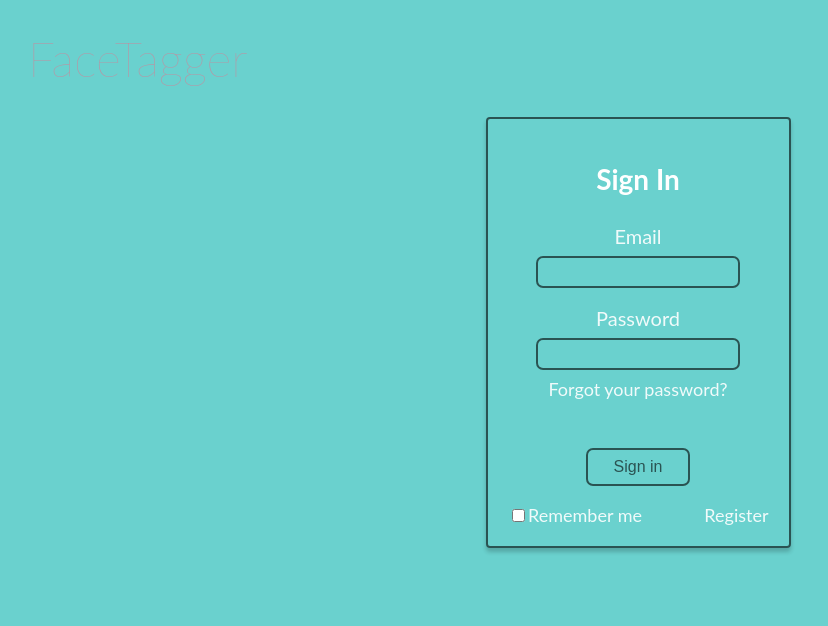
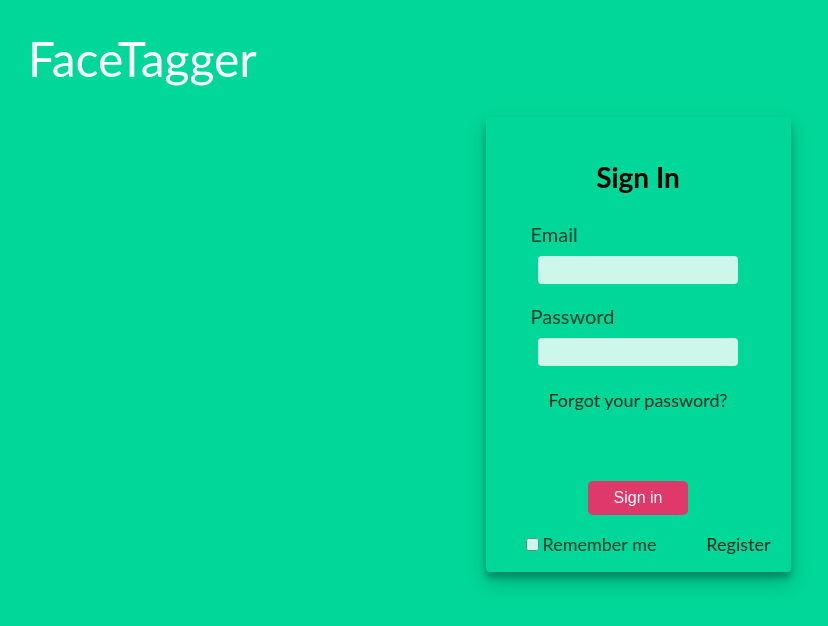
Before and after one commit to odelavia/face-tagger-app, a React (Create React App) app: page / in a window 1280 px wide. Shown: the top 626 px of the page, without its empty margins (2-830 px from the left). Built offline with nearby package versions, Linux system fonts and the light colour scheme.

Commit message:
fixed up styling

```diff
--- a/src/styles/components/layout/_imagelinkform.scss
+++ b/src/styles/components/layout/_imagelinkform.scss
@@ -13,6 +13,7 @@ linear-gradient(150deg,#e8a87c 24%,#e27d60 0,#e27d60 26%,rgba(240,166,17,0) 0,rg
   linear-gradient(30deg,#e8a87c 24%,#e27d60 0,#e27d60 26%,rgba(240,166,17,0) 0,rgba(240,166,17,0) 74%,#e27d60 0,#e27d60 76%,#e8a87c 0)0 0,
   linear-gradient(90deg,#e27d60 2%,#e8a87c 0,#e8a87c 98%,#e27d60 0%)0 0 #e8a87c;
   background-size:40px 60px;
+  box-shadow: 0 5px 10px rgba(0, 0, 0, 0.19), 0 3px 3px rgba(0, 0, 0, 0.23);
   padding: 30px;
   border-radius: 5px;
 
--- a/src/styles/components/layout/_logo.scss
+++ b/src/styles/components/layout/_logo.scss
@@ -2,9 +2,9 @@
   display: flex;
   justify-content: flex-start;
   // font-family: 'SEGA LOGO FONT';
-  font-weight: 200;
+  font-weight: 400;
   font-size: 3rem;
-  color: #c38d9e
+  color: white;
 }
 
 @media (max-width: 565px){
--- a/src/styles/components/pages/auth/_signin.scss
+++ b/src/styles/components/pages/auth/_signin.scss
@@ -9,29 +9,36 @@
         'btn'
         'rememsign';
     background-color: transparent;
-    border: solid 2px rgba(0,0,0,.6);
-    border-radius:.25rem;
+    border-radius: 4px;
     margin: 30px auto;
     // max-width: 100%;
     // width: 50%;
     width: 25%;
-    min-width: 16rem;
+    min-width: 18rem;
+    height: 455px;
     padding: 20px;
     justify-self: center;
-    box-shadow: 0px 4px 4px 0px rgba(0,0,0,0.2);
+    box-shadow: 0 10px 20px rgba(0, 0, 0, 0.19), 0 6px 6px rgba(0, 0, 0, 0.23);
 }
 
 label {
+  // display: flex;
+  // justify-content: flex-start;
+  color: black;
+  opacity: .8;
   padding: 5px 0;
   margin: 10px 0;
+
+  p:not(.remember-text) {
+    display: flex;
+    justify-self: flex-start;
+    margin: 0 0 0 25px;
+    padding-bottom: 10px;
   }
-
-p {
-    margin: 0;
-    padding-bottom: 10px;
 }
 
 .sign-header {
+  color: black;
   grid-area: sign-header;
   font-size: 2.5rem;
 }
@@ -40,53 +47,47 @@ p {
     grid-area: email;
     display: flex;
     flex-direction: column;
-    align-items: center;
+    // align-items: center;
     justify-content: center;
-}
-
-.email-input {
-    height: 28px;
-    width: 200px;
-    background-color: transparent;
-    box-shadow: 0px 0px 0px 2px rgba(0,0,0,0.6);
-    border-style: none;
-    border-radius: 5px;
-    font-size: 1.0rem;
-}
-
-.email-input:focus {
-    outline: none;
-    background-color: #00C2E2;
-    opacity: .75;
 }
 
 .pass {
     grid-area: pass;
     display: flex;
     flex-direction: column;
-    align-items: center;
+    // align-items: center;
     justify-content: center;
     margin-top: 0;
     margin-bottom: 5px;
 }
-
+.email-input,
 .pass-input {
+  display: flex;
+  align-self: center;
   height: 28px;
   width: 200px;
-    background-color: transparent;
-    box-shadow: 0px 0px 0px 2px rgba(0,0,0,0.6);
   border-style: none;
-    border-radius: 5px;
+  border-radius: 4px;
   font-size: 1.0rem;
+  background-color: white;
 }
 
+.email-input:focus,
 .pass-input:focus {
+  height: 28px;
+  width: 200px;
+  border-style: none;
+  border-radius: 4px;
+  font-size: 1.0rem;
+  background-color: white;
   outline: none;
-    background-color: #00C2E2;
-    opacity: .75;
+  border: solid 1.5px #DE3968;
+  opacity: .8;
 }
 
 .forgot-pass {
+  color: black;
+  opacity: .8;
   grid-area: forgot-pass;
   cursor: pointer;
 }
@@ -104,23 +105,24 @@ p {
   text-align: center;
   width: 100px;
   padding:8px 20px 8px 20px;
-  opacity: .6;
-  background-color: transparent;
-  box-shadow: 0px 0px 0px 2px rgb(0,0,0);
+  opacity: 1;
+  color: white;
+  background-color: #DE3968;
   border-style: none;
   border-radius: 5px;
   font-size: 1rem;
-  margin: 40px 0 0 0;
+  margin: 60px 0 0 0;
 }
 
 .btn:hover {
-  opacity: .8;
+  opacity: .9;
+  box-shadow: 0 5px 10px rgba(0, 0, 0, 0.19), 0 3px 3px rgba(0, 0, 0, 0.23);
 }
 
-.btn:focus {
-  outline: none;
-  background-color: #FFBEBE;
-}
+// .btn:focus {
+//   outline: none;
+//   background-color: #FFBEBE;
+// }
 
 .forgot-pass {
   margin-bottom: 10px;
@@ -136,10 +138,9 @@ p {
 .remem-regis-links {
   display: grid;
   grid-area: rememsign;
-  grid-template-columns: 1fr 1fr;
+  grid-template-columns: auto auto;
   grid-template-areas: 'remember sign';
   align-items: center;
-  margin-top: 20px;
 }
 
 .remember {
@@ -168,7 +169,8 @@ p {
 
 .signup {
   grid-area: sign;
-  color: white;
+  color: black;
+  opacity: .8;
   text-decoration: none;
   cursor: pointer;
   justify-self: end;
--- a/src/styles/components/user/_profileicon.scss
+++ b/src/styles/components/user/_profileicon.scss
@@ -4,8 +4,8 @@
  justify-content: flex-end;
  height: 64px;
  width: 64px;
+ position: relative;
 
- position: relative;
  .icon-container {
   .dropdown-toggle {
    height: 64px;
@@ -14,6 +14,7 @@
     height: 64px;
     width: 64px;
     border-radius: 50%;
+    box-shadow: 0 5px 10px rgba(0, 0, 0, 0.19), 0 3px 3px rgba(0, 0, 0, 0.23);
    }
   }
  }
--- a/src/styles/main.css
+++ b/src/styles/main.css
@@ -10,7 +10,7 @@ body {
   justify-content: center;
   font-family: 'Lato', sans-serif;
   color: white;
-  background-color: #6AD1CE;
+  background-color: #00D798;
   min-width: 320px;
   font-size: 20px; }
 
@@ -80,9 +80,9 @@ nav {
 .logo {
   display: flex;
   justify-content: flex-start;
-  font-weight: 200;
+  font-weight: 400;
   font-size: 3rem;
-  color: #c38d9e; }
+  color: white; }
 
 @media (max-width: 565px) {
   .logo {
@@ -103,6 +103,7 @@ nav {
   background-color: #e8a87c;
   background: radial-gradient(circle farthest-side at 0% 50%, #e8a87c 23.5%, rgba(240, 166, 17, 0) 0) 21px 30px, radial-gradient(circle farthest-side at 0% 50%, #e27d60 24%, rgba(240, 166, 17, 0) 0) 19px 30px, linear-gradient(#e8a87c 14%, rgba(240, 166, 17, 0) 0, rgba(240, 166, 17, 0) 85%, #e8a87c 0) 0 0, linear-gradient(150deg, #e8a87c 24%, #e27d60 0, #e27d60 26%, rgba(240, 166, 17, 0) 0, rgba(240, 166, 17, 0) 74%, #e27d60 0, #e27d60 76%, #e8a87c 0) 0 0, linear-gradient(30deg, #e8a87c 24%, #e27d60 0, #e27d60 26%, rgba(240, 166, 17, 0) 0, rgba(240, 166, 17, 0) 74%, #e27d60 0, #e27d60 76%, #e8a87c 0) 0 0, linear-gradient(90deg, #e27d60 2%, #e8a87c 0, #e8a87c 98%, #e27d60 0%) 0 0 #e8a87c;
   background-size: 40px 60px;
+  box-shadow: 0 5px 10px rgba(0, 0, 0, 0.19), 0 3px 3px rgba(0, 0, 0, 0.23);
   padding: 30px;
   border-radius: 5px; }
 
@@ -187,7 +188,8 @@ p {
     width: 440px;
     background-color: white;
     border-radius: 4px;
-    padding: 2rem; }
+    padding: 2rem;
+    box-shadow: 0 5px 10px rgba(0, 0, 0, 0.19), 0 3px 3px rgba(0, 0, 0, 0.23); }
     .profile-modal article main {
       display: flex;
       flex-direction: column;
@@ -225,7 +227,10 @@ p {
         font-size: 16px;
         padding: 8px;
         border-radius: 4px;
-        border: solid 1px black; }
+        border: solid 1px black;
+        outline: none; }
+        .profile-modal article main input:focus {
+          border: solid 1.5px #DE3968; }
     .profile-modal article .modal-btns {
       display: flex;
       justify-content: space-between;
@@ -234,7 +239,7 @@ p {
         font-size: 16px;
         border-radius: 4px;
         padding: 10px 20px;
-        background-color: #cecece; }
+        background-color: #DE3968; }
     .profile-modal article .modal-close {
       height: 28px;
       line-height: .43;
@@ -259,7 +264,8 @@ p {
     .icon-wrapper .icon-container .dropdown-toggle .icon-img {
       height: 64px;
       width: 64px;
-      border-radius: 50%; }
+      border-radius: 50%;
+      box-shadow: 0 5px 10px rgba(0, 0, 0, 0.19), 0 3px 3px rgba(0, 0, 0, 0.23); }
   .icon-wrapper .dropdown-menu {
     margin-top: 0px;
     background-color: rgba(255, 255, 255, 0.5);
@@ -294,24 +300,28 @@ p {
   grid-template-columns: 1fr;
   grid-template-areas: 'sign-header' 'email' 'pass' 'forgot-pass' 'btn' 'rememsign';
   background-color: transparent;
-  border: solid 2px rgba(0, 0, 0, 0.6);
-  border-radius: .25rem;
+  border-radius: 4px;
   margin: 30px auto;
   width: 25%;
-  min-width: 16rem;
+  min-width: 18rem;
+  height: 455px;
   padding: 20px;
   justify-self: center;
-  box-shadow: 0px 4px 4px 0px rgba(0, 0, 0, 0.2); }
+  box-shadow: 0 10px 20px rgba(0, 0, 0, 0.19), 0 6px 6px rgba(0, 0, 0, 0.23); }
 
 label {
+  color: black;
+  opacity: .8;
   padding: 5px 0;
   margin: 10px 0; }
-
-p {
-  margin: 0;
-  padding-bottom: 10px; }
+  label p:not(.remember-text) {
+    display: flex;
+    justify-self: flex-start;
+    margin: 0 0 0 25px;
+    padding-bottom: 10px; }
 
 .sign-header {
+  color: black;
   grid-area: sign-header;
   font-size: 2.5rem; }
 
@@ -319,47 +329,42 @@ p {
   grid-area: email;
   display: flex;
   flex-direction: column;
-  align-items: center;
   justify-content: center; }
-
-.email-input {
-  height: 28px;
-  width: 200px;
-  background-color: transparent;
-  box-shadow: 0px 0px 0px 2px rgba(0, 0, 0, 0.6);
-  border-style: none;
-  border-radius: 5px;
-  font-size: 1.0rem; }
-
-.email-input:focus {
-  outline: none;
-  background-color: #00C2E2;
-  opacity: .75; }
 
 .pass {
   grid-area: pass;
   display: flex;
   flex-direction: column;
-  align-items: center;
   justify-content: center;
   margin-top: 0;
   margin-bottom: 5px; }
 
+.email-input,
 .pass-input {
+  display: flex;
+  align-self: center;
   height: 28px;
   width: 200px;
-  background-color: transparent;
-  box-shadow: 0px 0px 0px 2px rgba(0, 0, 0, 0.6);
   border-style: none;
-  border-radius: 5px;
-  font-size: 1.0rem; }
+  border-radius: 4px;
+  font-size: 1.0rem;
+  background-color: white; }
 
+.email-input:focus,
 .pass-input:focus {
+  height: 28px;
+  width: 200px;
+  border-style: none;
+  border-radius: 4px;
+  font-size: 1.0rem;
+  background-color: white;
   outline: none;
-  background-color: #00C2E2;
-  opacity: .75; }
+  border: solid 1.5px #DE3968;
+  opacity: .8; }
 
 .forgot-pass {
+  color: black;
+  opacity: .8;
   grid-area: forgot-pass;
   cursor: pointer; }
 
@@ -373,20 +378,17 @@ p {
   text-align: center;
   width: 100px;
   padding: 8px 20px 8px 20px;
-  opacity: .6;
-  background-color: transparent;
-  box-shadow: 0px 0px 0px 2px black;
+  opacity: 1;
+  color: white;
+  background-color: #DE3968;
   border-style: none;
   border-radius: 5px;
   font-size: 1rem;
-  margin: 40px 0 0 0; }
+  margin: 60px 0 0 0; }
 
 .btn:hover {
-  opacity: .8; }
-
-.btn:focus {
-  outline: none;
-  background-color: #FFBEBE; }
+  opacity: .9;
+  box-shadow: 0 5px 10px rgba(0, 0, 0, 0.19), 0 3px 3px rgba(0, 0, 0, 0.23); }
 
 .forgot-pass {
   margin-bottom: 10px; }
@@ -400,10 +402,9 @@ p {
 .remem-regis-links {
   display: grid;
   grid-area: rememsign;
-  grid-template-columns: 1fr 1fr;
+  grid-template-columns: auto auto;
   grid-template-areas: 'remember sign';
-  align-items: center;
-  margin-top: 20px; }
+  align-items: center; }
 
 .remember {
   grid-area: remember;
@@ -422,7 +423,8 @@ p {
 
 .signup {
   grid-area: sign;
-  color: white;
+  color: black;
+  opacity: .8;
   text-decoration: none;
   cursor: pointer;
   justify-self: end; }
@@ -441,14 +443,17 @@ p {
   display: grid;
   grid-template-areas: 'sign-header' 'name' 'email' 'pass' 'btn' 'link';
   background-color: transparent;
-  border: solid 2px rgba(0, 0, 0, 0.6);
   border-radius: .25rem;
   margin: 30px auto;
   width: 25%;
-  min-width: 16rem;
+  min-width: 18rem;
+  height: 455px;
   padding: 20px;
   justify-self: center;
-  box-shadow: 0px 4px 4px 0px rgba(0, 0, 0, 0.2); }
+  box-shadow: 0 10px 20px rgba(0, 0, 0, 0.19), 0 6px 6px rgba(0, 0, 0, 0.23); }
+  .register-container .signup {
+    margin-top: 20px;
+    grid-area: link; }
 
 .register-container .name {
   grid-area: name;
@@ -460,8 +465,7 @@ p {
 .register-container .name-input {
   height: 28px;
   width: 200px;
-  background-color: transparent;
-  box-shadow: 0px 0px 0px 2px rgba(0, 0, 0, 0.6);
+  background-color: ewhit;
   border-style: none;
   border-radius: 5px;
   font-size: 1.0rem; }
--- a/src/styles/setup/_base.scss
+++ b/src/styles/setup/_base.scss
@@ -12,7 +12,7 @@ body {
   justify-content: center;
   font-family: 'Lato', sans-serif;
   color: white;
-  background-color: #6AD1CE;
+  background-color: #00D798;
   min-width: 320px;
   font-size: 20px;
 }
```
Also changed, not shown: src/styles/components/pages/auth/_register.scss (+9 -5 lines), src/styles/components/user/_profile.scss (+7 -1 lines). Lines whose indentation alone changed are shown as unchanged.
